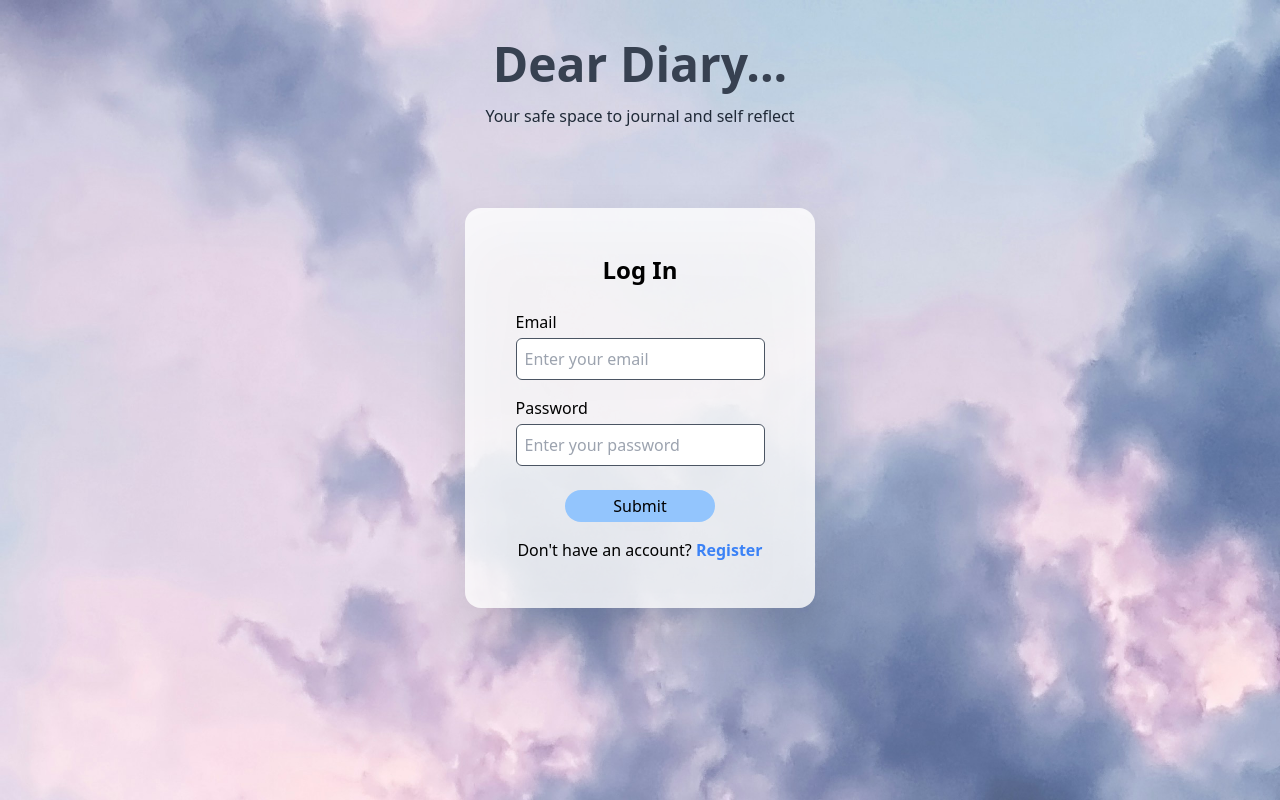
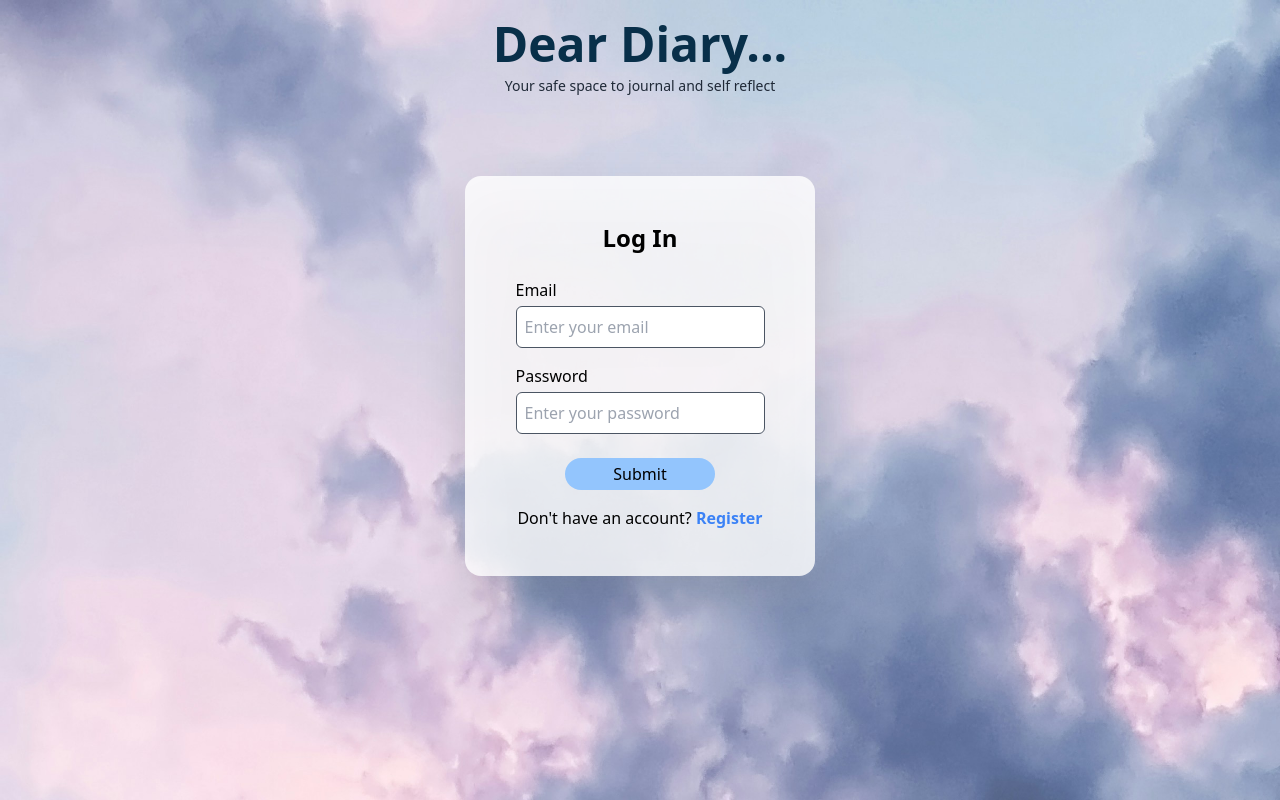
Before and after one commit to ziaxgit/Dear-Diary, a React (Vite) app in the folder frontend/: page /login in a window 1280 px wide. Built offline with nearby package versions, Linux system fonts and the light colour scheme; the HTML template or start-up script is replaced by a standard one.

Commit message:
add reusable title and subtitle component

```diff
--- a/frontend/src/Components/LogIn.tsx
+++ b/frontend/src/Components/LogIn.tsx
@@ -5,6 +5,8 @@ import { useNavigate } from "react-router-dom";
 import toast, { Toaster } from "react-hot-toast";
 import { useContext } from "react";
 import { UserContext } from "../App";
+import Title from "./Title";
+import Subtitle from "./Subtitle";
 
 const loginSchema = z.object({
   email: z.string().email({
@@ -65,14 +67,8 @@ export default function LogIn() {
         }}
       />
 
-      <h1 className="text-5xl font-semibold text-gray-700 mt-10">
-        {" "}
-        Dear Diary...
-      </h1>
-
-      <p className="mt-4 text-md text-gray-800 ">
-        Your safe space to journal and self reflect
-      </p>
+      <Title />
+      <Subtitle />
       <div className="flex flex-col justify-center items-center rounded-2xl bg-white bg-opacity-80 shadow-slate-950 drop-shadow-2xl p-12 h-[400px] w-[300px] md:w-[350px] mt-10 md:mt-20 ">
         <h1 className="text-2xl mb-6 font-semibold">Log In</h1>
         <form onSubmit={handleSubmit(onSubmit)}>
--- a/frontend/src/Components/Register.tsx
+++ b/frontend/src/Components/Register.tsx
@@ -6,6 +6,8 @@ import toast, { Toaster } from "react-hot-toast";
 import { useContext } from "react";
 
 import { UserContext } from "../App";
+import Title from "./Title";
+import Subtitle from "./Subtitle";
 
 const registerSchema = z.object({
   name: z.string().min(2, { message: "Please enter your name" }),
@@ -68,14 +70,8 @@ export default function Register() {
         }}
       />
 
-      <h1 className="text-5xl font-semibold text-gray-700 mt-10">
-        {" "}
-        Dear Diary...
-      </h1>
-
-      <p className="mt-4 text-md text-gray-800 ">
-        Your safe space to journal and self reflect
-      </p>
+      <Title />
+      <Subtitle />
       <div className="flex flex-col justify-center items-center rounded-2xl bg-white bg-opacity-80 shadow-slate-950 drop-shadow-2xl p-12 h-[500px] w-[300px] md:w-[350px] mt-2 md:mt-20 ">
         <h1 className="text-2xl mb-8 font-semibold">Register</h1>
         <form onSubmit={handleSubmit(onSubmit)}>
--- /dev/null
+++ b/frontend/src/Components/Subtitle.tsx
@@ -0,0 +1,7 @@
+export default function Subtitle() {
+  return (
+    <p className="mt-2 text-sm text-gray-800 ">
+      Your safe space to journal and self reflect
+    </p>
+  );
+}
--- a/frontend/src/Components/Title.tsx
+++ b/frontend/src/Components/Title.tsx
@@ -1,7 +1,5 @@
 export default function Title() {
   return (
-    <div className="justify-self-center">
-
-    </div>
+    <h1 className="text-5xl font-semibold text-sky-950 mt-5">Dear Diary...</h1>
   );
 }
--- a/frontend/src/Pages/HomePage.tsx
+++ b/frontend/src/Pages/HomePage.tsx
@@ -13,6 +13,8 @@ import DiaryCard, { DiaryCardProps } from "../Components/DiaryCard";
 import { convertDate } from "../utils/dateTimeConverter.ts";
 
 import { fetchDiaries } from "../utils/apiCalls.js";
+import Title from "../Components/Title.tsx";
+import Subtitle from "../Components/Subtitle.tsx";
 
 export default function HomePage() {
   const { currentUser } = useContext(UserContext);
@@ -51,15 +53,15 @@ export default function HomePage() {
       id="login"
       className="bg-sky-image bg-cover min-h-screen px-[10vw]"
     >
-      <div className="pt-10 flex items-center justify-between relative">
-        <h1 className="text-5xl font-semibold text-black absolute left-1/2 transform -translate-x-1/2">
-          Dear Diary...
-        </h1>
-        <div className="ml-auto">
-          <CgProfile size={40} />
+      <div className="flex items-center">
+        <div className="text-center flex-grow">
+          <Title />
+          <Subtitle />
+        </div>
+        <div className="">
+          <CgProfile size={50} />
         </div>
       </div>
-
       <p className="mt-8 text-center text-xl">
         Hi {currentUser?.name}! Welcome to your diaries{" "}
         <span className="text-xl">📖</span>
```
